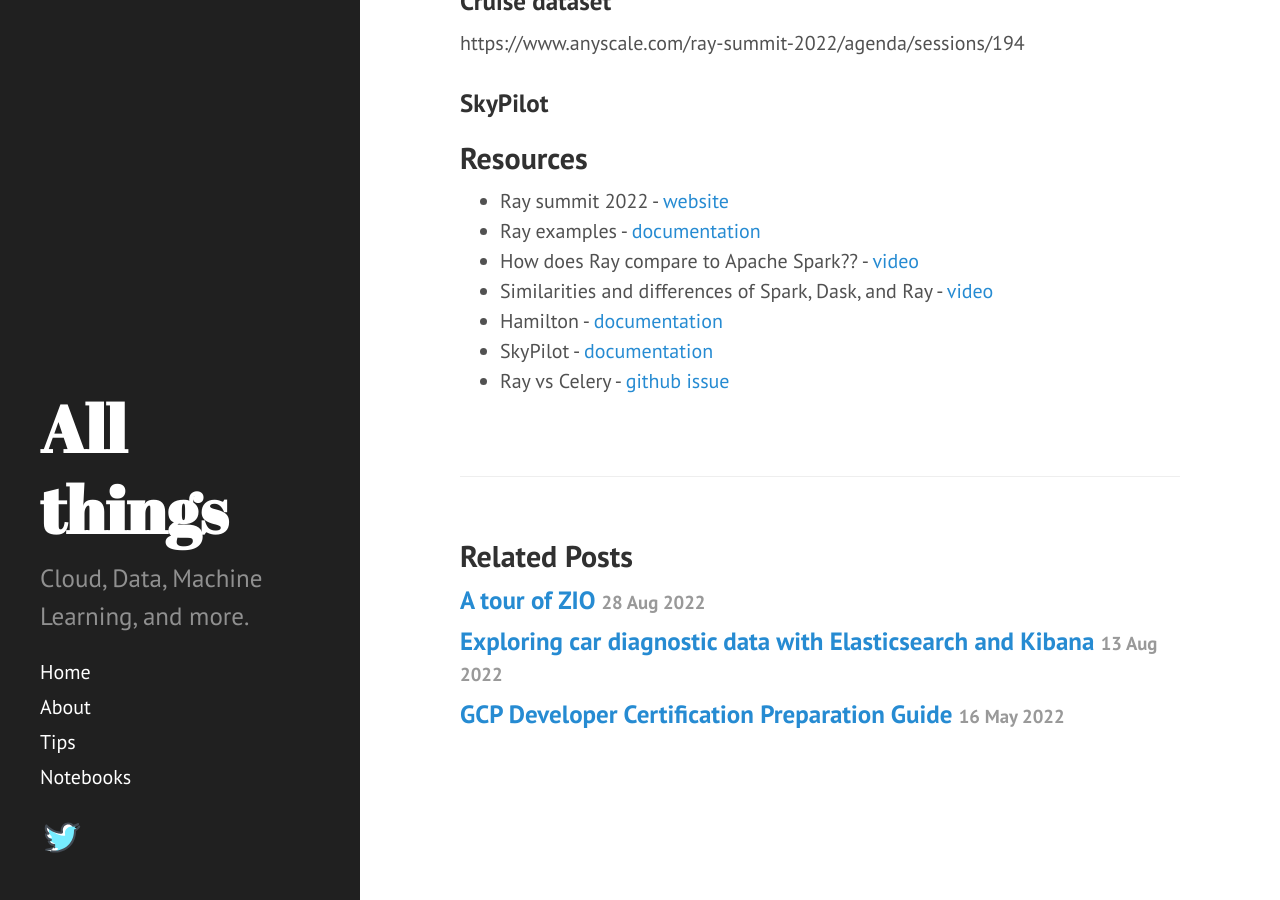
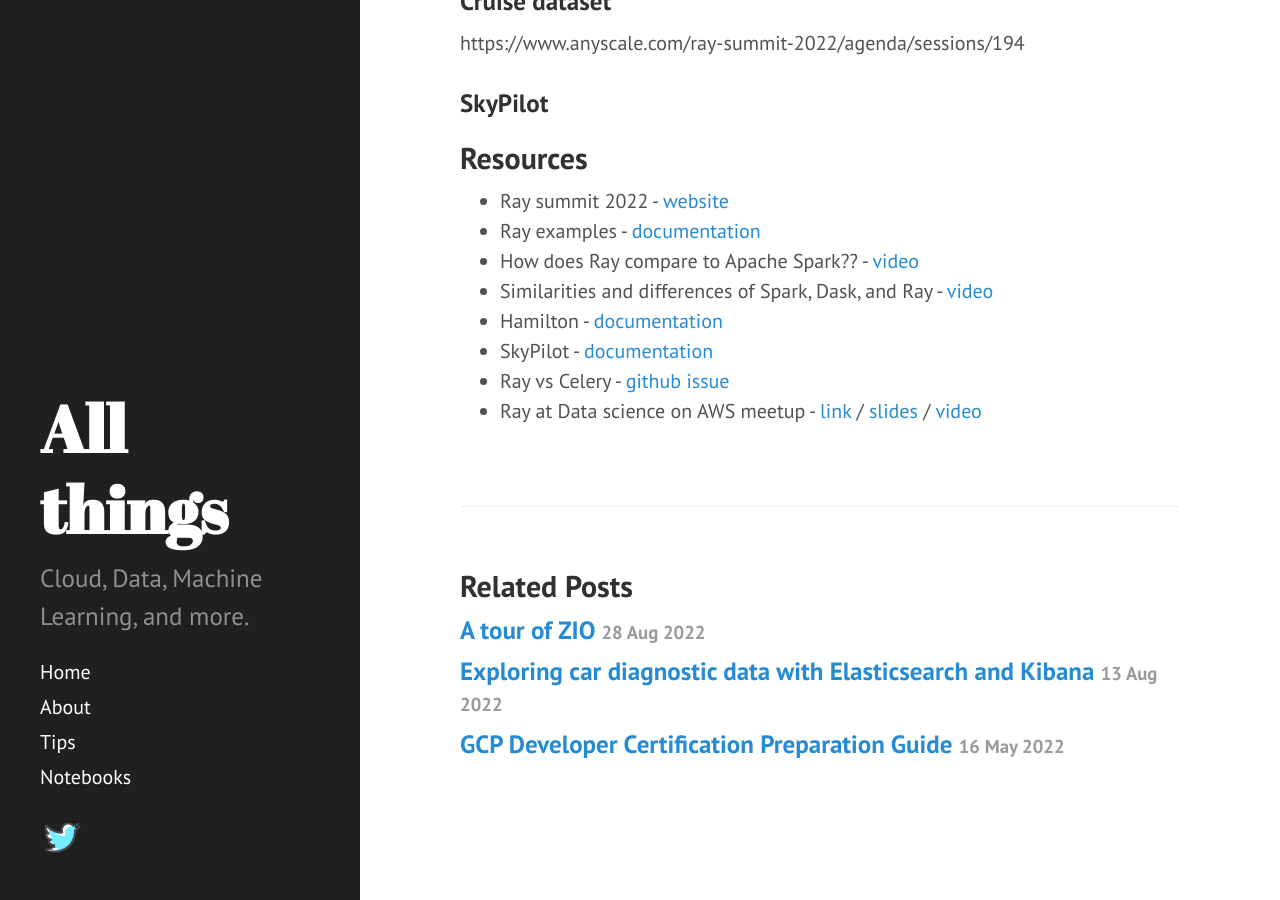
Before and after one commit to dzlab/dzlab.github.io, a Jekyll site: the page built from _posts/2022-09-03-ray-summit.md, in a window 1280 px wide and 900 px high, scrolled down 1190 px. Built offline with Jekyll 4.4.1, drawn with Linux system fonts in a browser that asks for light colours; nearby versions of some CDN libraries; a script that is not in the unit is left out; the table of contents is made by our own code.

Commit message:
added meetup link

```diff
--- a/_posts/2022-09-03-ray-summit.md
+++ b/_posts/2022-09-03-ray-summit.md
@@ -42,3 +42,4 @@
 - Hamilton - [documentation](https://hamilton-docs.gitbook.io/docs/)
 - SkyPilot - [documentation](https://skypilot.readthedocs.io/en/latest/)
 - Ray vs Celery - [github issue](https://github.com/ray-project/ray/issues/21248)
+- Ray at Data science on AWS meetup - [link](https://www.meetup.com/fr-FR/data-science-on-aws/events/cdwjssydclbtb/) / [slides](https://www.slideshare.net/cfregly/ray-ai-runtime-air-on-aws-data-science-on-aws-meetup) / [video](https://youtu.be/UtevBYEEsWw)
```
